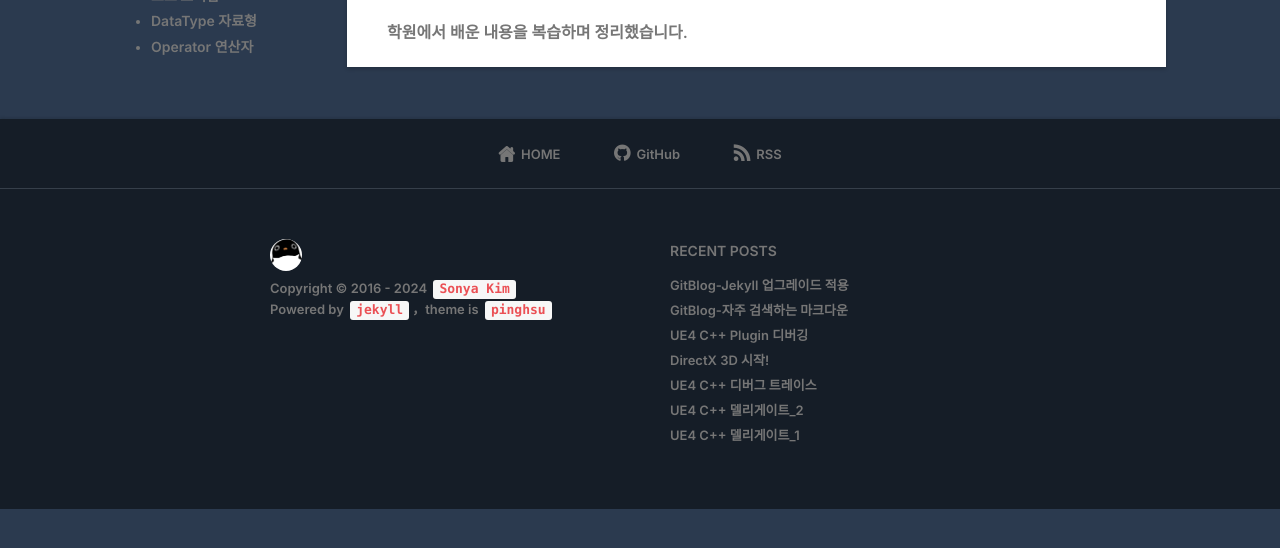
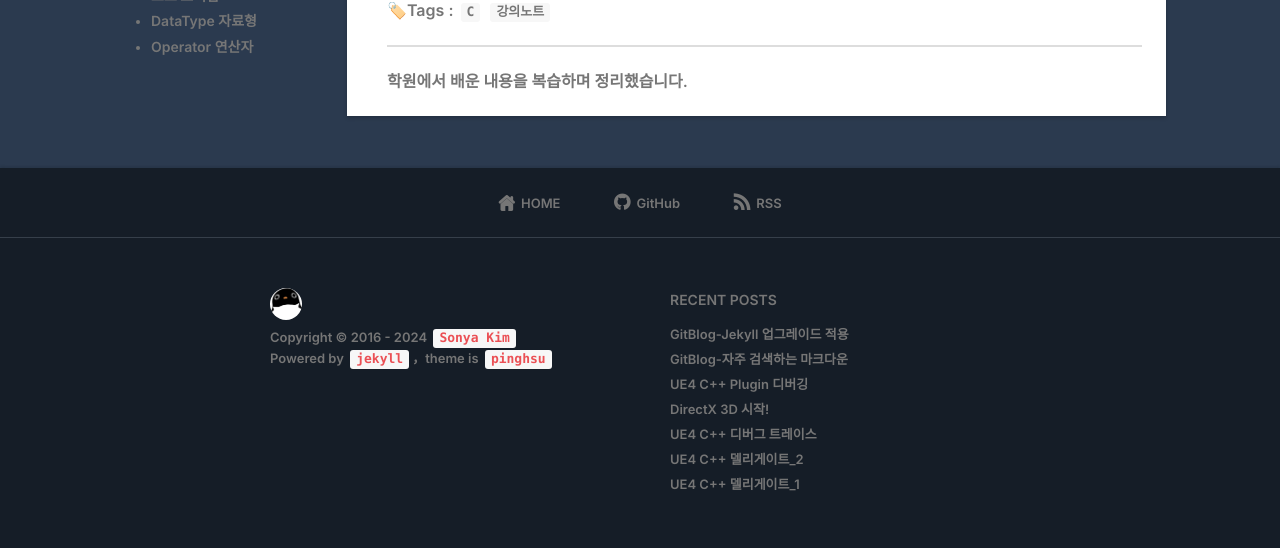
Before and after one commit to ssonsonya/ssonsonya.github.io, a Jekyll site: the page built from _posts/2022-10-17-C-StepByStep-1.md, in a window 1280 px wide and 900 px high, scrolled down 6942 px, cut to the strip 342-890 px from the top of the window. Built offline with Jekyll 4.4.1, drawn with Linux system fonts in a browser that asks for light colours; nearby versions of some CDN libraries; some web fonts are replaced; comment, search, counter and statistics services are not loaded; before the commit the page ends 7793 px from its top, so only the background shows below that.

Commit message:
[ Style ] Found Tag!

```diff
--- a/_posts/2022-10-17-C-StepByStep-1.md
+++ b/_posts/2022-10-17-C-StepByStep-1.md
@@ -3,10 +3,12 @@ layout: post
 title: C 기초 이론 복습 - 1
 date:   2022-10-17
 category: tutorial
+tag:
+- C
+- 강의노트
 thumbnail: /style/image/thumbnail_C_sbs.png
 icon: book
 ---
-
 
 * content
 {:toc}
@@ -55,5 +57,7 @@ icon: book
 ![20](https://user-images.githubusercontent.com/116151781/235865782-9eaee6b9-71ac-4acb-8756-1f7d9eb2e402.png)
 ![23](https://user-images.githubusercontent.com/116151781/235870324-1ab67fb9-ef78-455b-baf5-19a751e781f5.JPG)
 
+🏷️Tags : `C` `강의노트`
+
 ***
 학원에서 배운 내용을 복습하며 정리했습니다.
```
